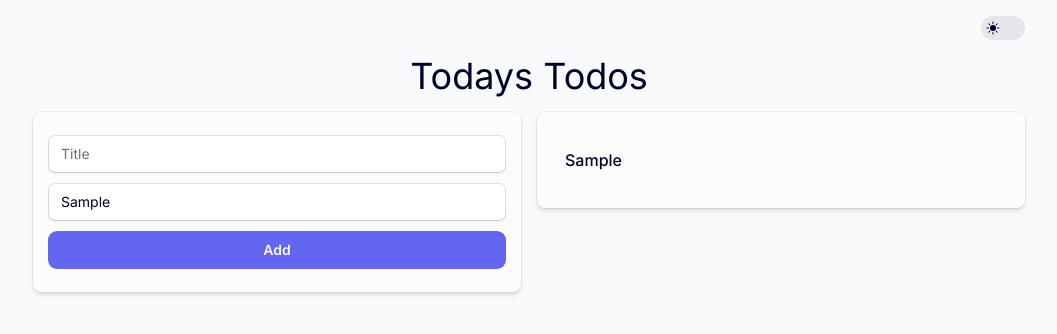
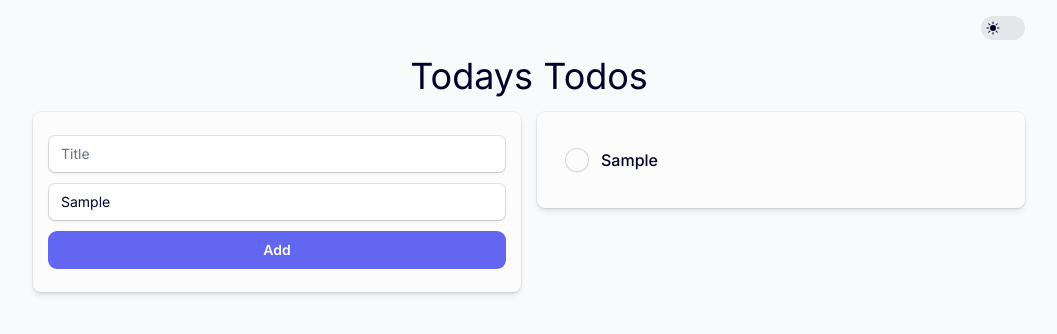
Before and after one commit to PetterFogel/nextjs-tailwind-zustand-todo-project, a Next.js app: page / in a window 1280 px wide. Both pictures are taken after typing "Sample", "Sample" into the empty fields and a click on the button "Add". Shown: the top 334 px of the page, without its empty margins (111-1168 px from the left). Built offline with nearby package versions, Linux system fonts and the light colour scheme.

Commit message:
Implement logic to check todo

```diff
--- a/components/todo-container/TodoContainer.tsx
+++ b/components/todo-container/TodoContainer.tsx
@@ -11,6 +11,8 @@ export const TodoContainer: FC = () => {
   const addTodoHandler = (newTodo: Todo) => setTodos((prevState) => [...prevState, newTodo]);
 
   const deleteTodoHandler = (updatedList: Todo[]) => setTodos(updatedList);
+
+  const todoCheckHandler = (updatedList: Todo[]) => setTodos(updatedList);
 
   useEffect(() => {
     if (typeof window === "undefined") return;
@@ -33,7 +35,11 @@ export const TodoContainer: FC = () => {
             <h2 className="text-base md:text-lg">List is empty, please add some todos!</h2>
           </div>
         ) : (
-          <TodoList todos={todos} onDeleteTodoClick={deleteTodoHandler} />
+          <TodoList
+            todos={todos}
+            onDeleteTodoClick={deleteTodoHandler}
+            onCheckTodoClick={todoCheckHandler}
+          />
         )}
       </div>
     </div>
--- a/components/todo-item/TodoItem.tsx
+++ b/components/todo-item/TodoItem.tsx
@@ -1,16 +1,27 @@
-import { FC } from "react";
+import { ChangeEvent, FC, useState } from "react";
 import { Todo } from "@/types/todo";
 import { TrashIcon } from "@heroicons/react/24/solid";
 
 interface Props {
   todo: Todo;
   onDeleteTodoClick: (todoId: string) => void;
+  onCheckTodoClick: (todo: Todo) => void;
 }
 
-export const TodoItem: FC<Props> = ({ todo, onDeleteTodoClick }) => {
+export const TodoItem: FC<Props> = ({ todo, onDeleteTodoClick, onCheckTodoClick }) => {
+  const checkTodoHandler = (event: ChangeEvent<HTMLInputElement>) => {
+    onCheckTodoClick({ ...todo, isDone: event.target.checked });
+  };
+
   return (
     <li className="group/item flex items-center justify-between rounded-md p-3 hover:bg-slate-100 dark:hover:bg-slate-900">
-      <div className="flex flex-col">
+      <div className="flex items-center justify-center gap-3">
+        <input
+          onChange={checkTodoHandler}
+          checked={todo.isDone}
+          id="checked-checkbox"
+          type="checkbox"
+        />
         <p className="text-base font-medium capitalize">{todo.title}</p>
       </div>
       <div
--- a/components/todo-list/TodoList.tsx
+++ b/components/todo-list/TodoList.tsx
@@ -7,19 +7,30 @@ import { TodoItem } from "../todo-item/TodoItem";
 interface Props {
   todos: Todo[];
   onDeleteTodoClick: (todos: Todo[]) => void;
+  onCheckTodoClick: (todos: Todo[]) => void;
 }
 
-export const TodoList: FC<Props> = ({ todos, onDeleteTodoClick }) => {
+export const TodoList: FC<Props> = ({ todos, onDeleteTodoClick, onCheckTodoClick }) => {
   const deleteTodoHandler = (todoId: string) => {
     const updatedList = todos.filter((t) => t.id !== todoId);
     onDeleteTodoClick(updatedList);
+  };
+
+  const checkTodoHandler = (todo: Todo) => {
+    todos = todos.map((t) => (t.id === todo.id ? { ...t, isDone: todo.isDone } : t));
+    onCheckTodoClick(todos);
   };
 
   return (
     <Card>
       <ul role="list">
         {todos.map((todo) => (
-          <TodoItem key={todo.id} todo={todo} onDeleteTodoClick={deleteTodoHandler} />
+          <TodoItem
+            key={todo.id}
+            todo={todo}
+            onDeleteTodoClick={deleteTodoHandler}
+            onCheckTodoClick={checkTodoHandler}
+          />
         ))}
       </ul>
     </Card>
```
